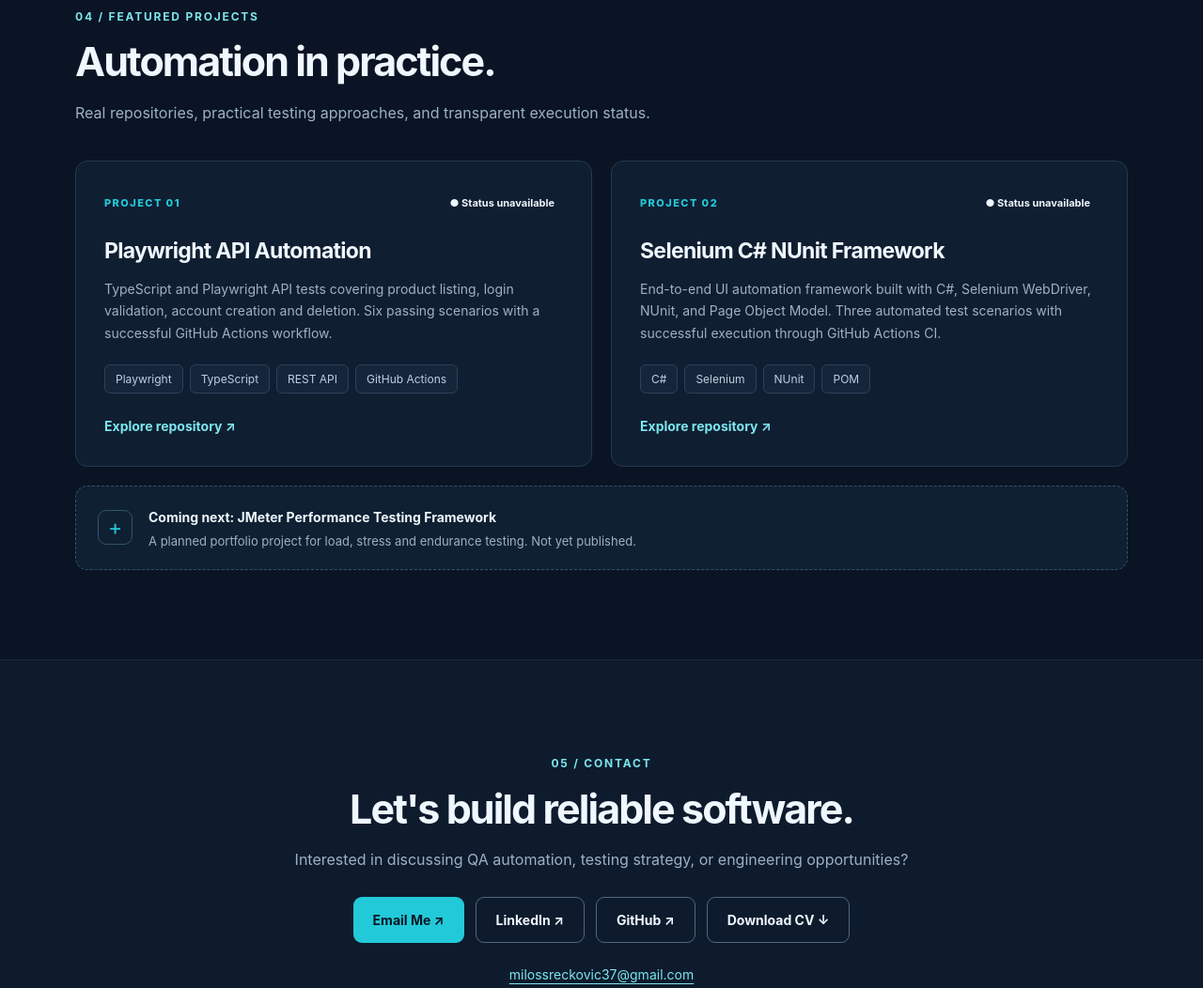
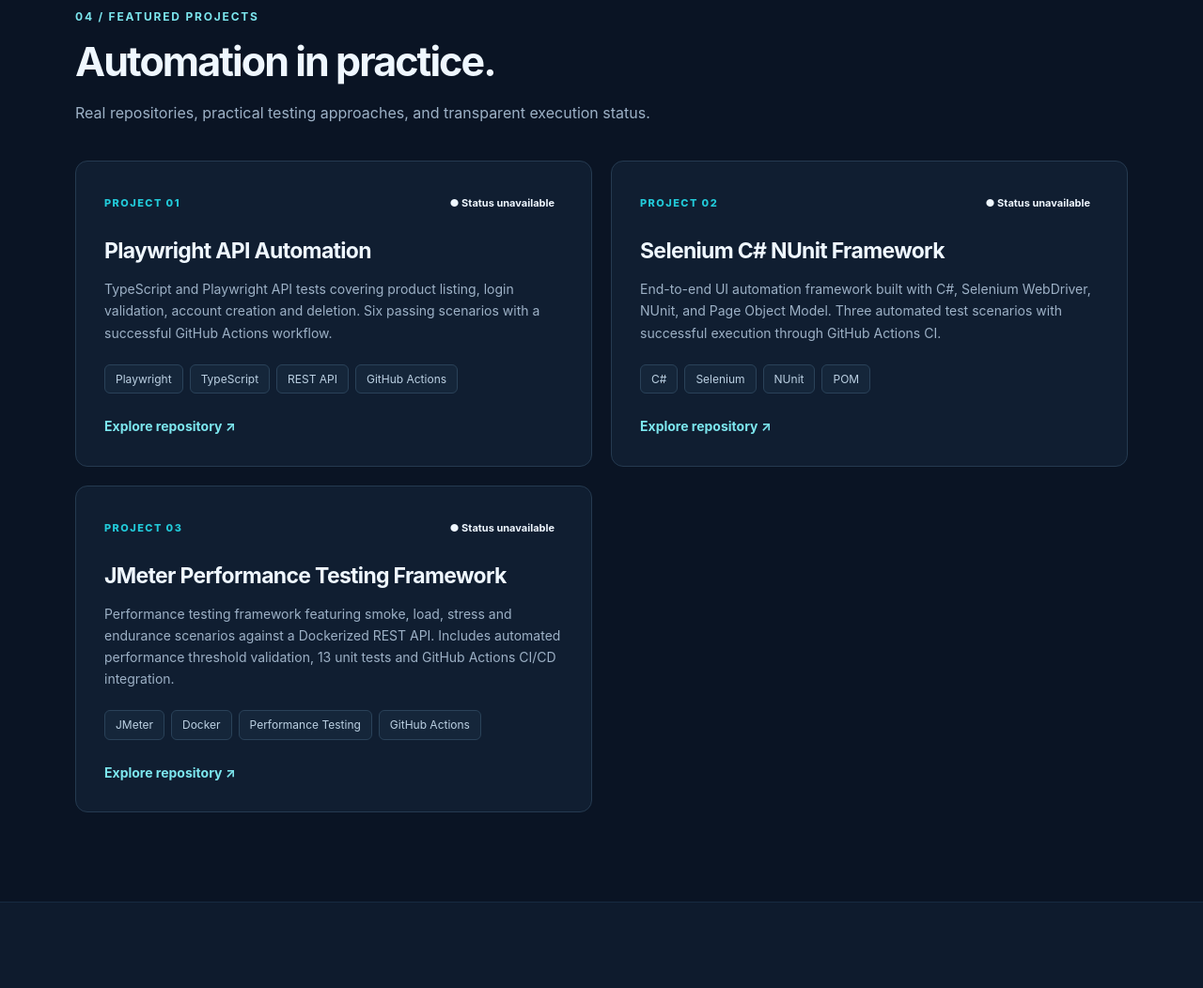
Before and after one commit to MilosSreckovic/MilosSreckovic.github.io, a plain HTML site: page index.html in a window 1280 px wide. Shown: the part 3913-4965 px from the top of the page at 94% size. Drawn offline with Linux system fonts and the light colour scheme; no server answers.

Commit message:
Add JMeter performance framework to portfolio

```diff
--- a/index.html
+++ b/index.html
@@ -59,11 +59,165 @@
 <article class="skill-card"><span class="skill-icon">▣</span><h3>Mobile &amp; Quality</h3><p>Android · iOS · Functional · Regression · E2E · Compatibility · Defect lifecycle</p></article>
 <article class="skill-card"><span class="skill-icon">◎</span><h3>Leadership &amp; Delivery</h3><p>QA coordination · Test planning · Mentoring · Prioritization · Jira · Confluence</p></article>
 </div></div></section>
-<section class="section" id="projects"><div class="container"><div class="section-heading"><span class="section-index">04 / FEATURED PROJECTS</span><h2>Automation in practice.</h2><p>Real repositories, practical testing approaches, and transparent execution status.</p></div><div class="project-grid">
-<article class="project-card"><div class="project-top"><span class="project-number">PROJECT 01</span><span   class="project-status"   id="playwright-ci-status"   aria-live="polite" >   ● Checking CI... </span></div><h3>Playwright API Automation</h3><p>TypeScript and Playwright API tests covering product listing, login validation, account creation and deletion. Six passing scenarios with a successful GitHub Actions workflow.</p><div class="project-tags"><span>Playwright</span><span>TypeScript</span><span>REST API</span><span>GitHub Actions</span></div><a class="project-link" href="https://github.com/MilosSreckovic/QA-Automation-Exercise" rel="noopener noreferrer" target="_blank">Explore repository ↗</a></article>
-<article class="project-card"><div class="project-top"><span class="project-number">PROJECT 02</span><span   class="project-status"   id="selenium-ci-status"   aria-live="polite" >   ● Checking CI... </span></div><h3>Selenium C# NUnit Framework</h3><p>End-to-end UI automation framework built with C#, Selenium WebDriver, NUnit, and Page Object Model. Three automated test scenarios with successful execution through GitHub Actions CI.</p><div class="project-tags"><span>C#</span><span>Selenium</span><span>NUnit</span><span>POM</span></div><a class="project-link" href="https://github.com/MilosSreckovic/AutomationExerciseForSokin-CsharpSeleniumNunit" rel="noopener noreferrer" target="_blank">Explore repository ↗</a></article>
-</div><div class="upcoming-project"><span class="upcoming-icon">+</span><div><strong>Coming next: JMeter Performance Testing Framework</strong><p>A planned portfolio project for load, stress and endurance testing. Not yet published.</p></div></div></div></section>
-<section class="section section-alt" id="contact"><div class="container contact-section"><span class="section-index">05 / CONTACT</span><h2>Let's build reliable software.</h2><p>Interested in discussing QA automation, testing strategy, or engineering opportunities?</p><div class="actions"><a class="button primary" href="mailto:milossreckovic37@gmail.com">Email Me ↗</a><a class="button secondary" href="https://www.linkedin.com/in/milos-sreckovic/" rel="noopener noreferrer" target="_blank">LinkedIn ↗</a><a class="button secondary" href="https://github.com/MilosSreckovic" rel="noopener noreferrer" target="_blank">GitHub ↗</a><a class="button secondary" download="MilosSreckovicCv.pdf" href="assets/MilosSreckovicCv.pdf">Download CV ↓</a></div><p class="contact-email"><a href="mailto:milossreckovic37@gmail.com">milossreckovic37@gmail.com</a></p></div></section>
+
+<section class="section" id="projects">
+  <div class="container">
+    <div class="section-heading">
+      <span class="section-index">04 / FEATURED PROJECTS</span>
+      <h2>Automation in practice.</h2>
+      <p>Real repositories, practical testing approaches, and transparent execution status.</p>
+    </div>
+
+    <div class="project-grid">
+
+      <!-- PROJECT 01: PLAYWRIGHT -->
+      <article class="project-card">
+        <div class="project-top">
+          <span class="project-number">PROJECT 01</span>
+          <span class="project-status" id="playwright-ci-status" aria-live="polite">
+            ● Checking CI...
+          </span>
+        </div>
+
+        <h3>Playwright API Automation</h3>
+
+        <p>
+          TypeScript and Playwright API tests covering product listing,
+          login validation, account creation and deletion.
+          Six passing scenarios with a successful GitHub Actions workflow.
+        </p>
+
+        <div class="project-tags">
+          <span>Playwright</span>
+          <span>TypeScript</span>
+          <span>REST API</span>
+          <span>GitHub Actions</span>
+        </div>
+
+        <a class="project-link"
+           href="https://github.com/MilosSreckovic/QA-Automation-Exercise"
+           rel="noopener noreferrer"
+           target="_blank">
+          Explore repository ↗
+        </a>
+      </article>
+
+      <!-- PROJECT 02: SELENIUM -->
+      <article class="project-card">
+        <div class="project-top">
+          <span class="project-number">PROJECT 02</span>
+          <span class="project-status" id="selenium-ci-status" aria-live="polite">
+            ● Checking CI...
+          </span>
+        </div>
+
+        <h3>Selenium C# NUnit Framework</h3>
+
+        <p>
+          End-to-end UI automation framework built with C#,
+          Selenium WebDriver, NUnit, and Page Object Model.
+          Three automated test scenarios with successful execution
+          through GitHub Actions CI.
+        </p>
+
+        <div class="project-tags">
+          <span>C#</span>
+          <span>Selenium</span>
+          <span>NUnit</span>
+          <span>POM</span>
+        </div>
+
+        <a class="project-link"
+           href="https://github.com/MilosSreckovic/AutomationExerciseForSokin-CsharpSeleniumNunit"
+           rel="noopener noreferrer"
+           target="_blank">
+          Explore repository ↗
+        </a>
+      </article>
+
+      <!-- PROJECT 03: JMETER -->
+      <article class="project-card">
+        <div class="project-top">
+          <span class="project-number">PROJECT 03</span>
+          <span class="project-status" id="jmeter-ci-status" aria-live="polite">
+            ● Checking CI...
+          </span>
+        </div>
+
+        <h3>JMeter Performance Testing Framework</h3>
+
+        <p>
+          Performance testing framework featuring smoke, load,
+          stress and endurance scenarios against a Dockerized REST API.
+          Includes automated performance threshold validation,
+          13 unit tests and GitHub Actions CI/CD integration.
+        </p>
+
+        <div class="project-tags">
+          <span>JMeter</span>
+          <span>Docker</span>
+          <span>Performance Testing</span>
+          <span>GitHub Actions</span>
+        </div>
+
+        <a class="project-link"
+           href="https://github.com/MilosSreckovic/jmeter-performance-framework"
+           rel="noopener noreferrer"
+           target="_blank">
+          Explore repository ↗
+        </a>
+      </article>
+
+    </div>
+  </div>
+</section>
+
+<section class="section section-alt" id="contact">
+  <div class="container contact-section">
+    <span class="section-index">05 / CONTACT</span>
+
+    <h2>Let's build reliable software.</h2>
+
+    <p>
+      Interested in discussing QA automation,
+      testing strategy, or engineering opportunities?
+    </p>
+
+    <div class="actions">
+      <a class="button primary"
+         href="mailto:milossreckovic37@gmail.com">
+        Email Me ↗
+      </a>
+
+      <a class="button secondary"
+         href="https://www.linkedin.com/in/milos-sreckovic/"
+         rel="noopener noreferrer"
+         target="_blank">
+        LinkedIn ↗
+      </a>
+
+      <a class="button secondary"
+         href="https://github.com/MilosSreckovic"
+         rel="noopener noreferrer"
+         target="_blank">
+        GitHub ↗
+      </a>
+
+      <a class="button secondary"
+         download="MilosSreckovicCv.pdf"
+         href="assets/MilosSreckovicCv.pdf">
+        Download CV ↓
+      </a>
+    </div>
+
+    <p class="contact-email">
+      <a href="mailto:milossreckovic37@gmail.com">
+        milossreckovic37@gmail.com
+      </a>
+    </p>
+  </div>
+</section>
+
 </main>
 <footer class="footer"><div class="container footer-inner"><span>© <span id="year">2026</span> Milos Sreckovic</span><span>Designed for quality. Built with care.</span></div></footer>
 </body>
--- a/script.js
+++ b/script.js
@@ -1,3 +1,4 @@
+
 const menuToggle = document.querySelector('.menu-toggle');
 const navLinks = document.querySelector('.nav-links');
 
@@ -23,6 +24,10 @@ const ciProjects = [
   {
     elementId: 'selenium-ci-status',
     repository: 'MilosSreckovic/AutomationExerciseForSokin-CsharpSeleniumNunit'
+  },
+  {
+    elementId: 'jmeter-ci-status',
+    repository: 'MilosSreckovic/jmeter-performance-framework'
   }
 ];
 
```
